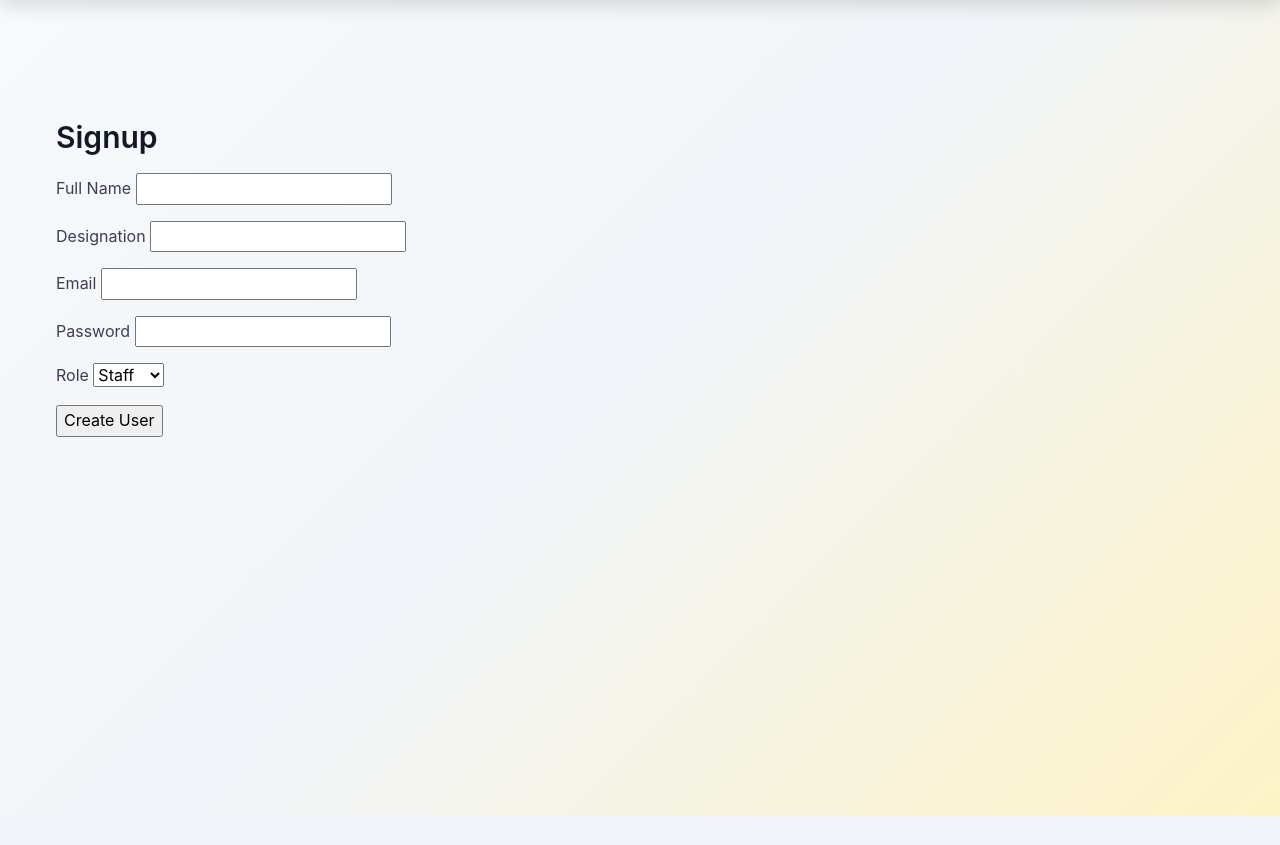
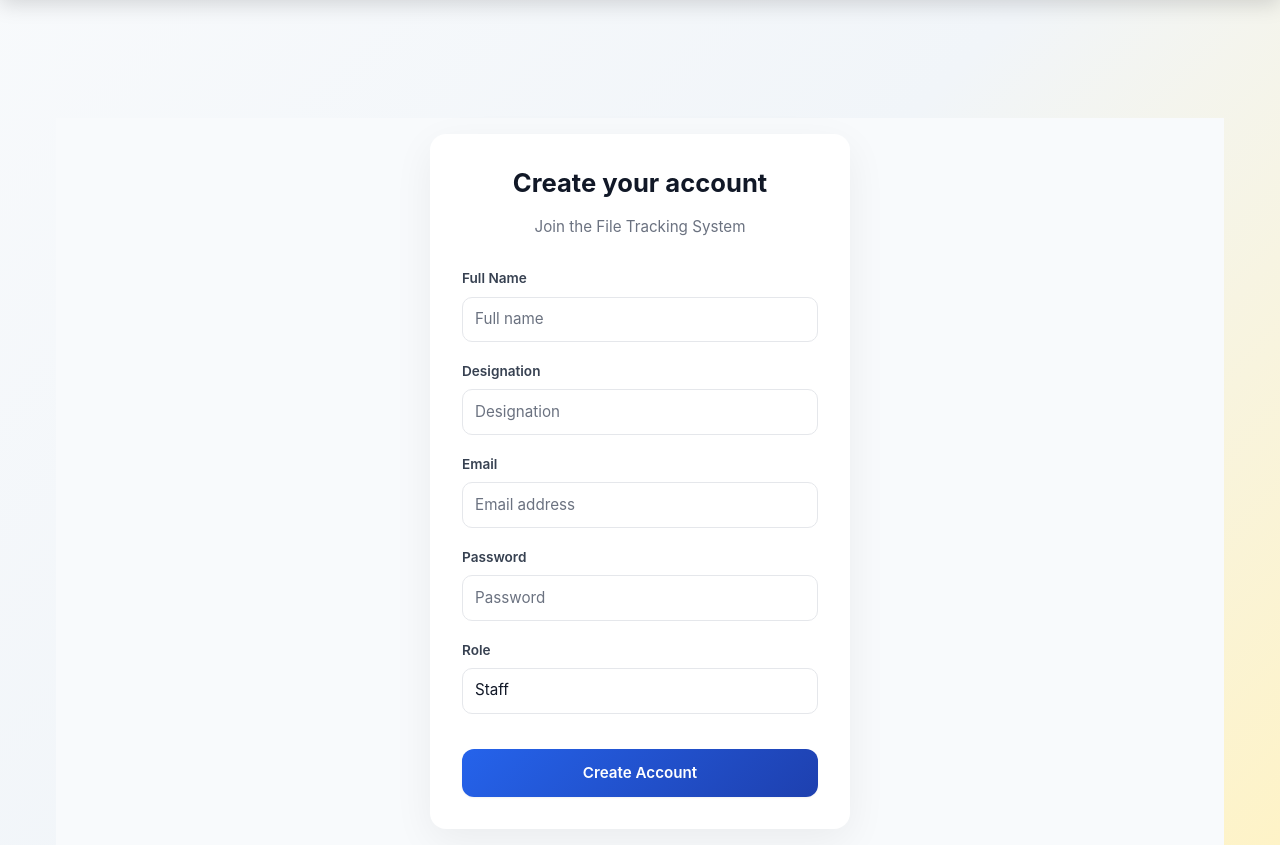
Before and after one commit to Haroldke13/fts, a Flask app: page /auth/signup in a window 1280 px wide. Shown: the part 70-915 px from the top of the page. Before the commit the page ends 886 px from the top, so only its background shows below. Run offline with Flask 3, Linux system fonts and the light colour scheme; some libraries are stand-ins or nearby versions.

Commit message:
placeholders

```diff
--- a/app/forms.py
+++ b/app/forms.py
@@ -10,31 +10,16 @@ class LoginForm(FlaskForm):
 
 
 class CheckoutFileForm(FlaskForm):
-    file_number = StringField("File Number", validators=[DataRequired()])
+    file_number = StringField("File Number", validators=[DataRequired()], render_kw={"placeholder": "OP/218/051/___","autofocus": True } )
     purpose = TextAreaField("Purpose of taking file", validators=[DataRequired()])
     checkout_signature = StringField("Checkout Signature")
     submit = SubmitField("Check Out File")
 
 
-"""class ReturnFileForm(FlaskForm):
-    file_number = StringField("File Number", validators=[DataRequired()])
-    comments = TextAreaField("Comments on return")
-    condition = SelectField(
-        "File Condition",
-        choices=[
-            ("good", "Good"),
-            ("fair", "Fair"),
-            ("damaged", "Damaged"),
-            ("lost", "Lost"),
-        ],
-        default="good"
-    )
-    return_signature = StringField("Return Signature")
-    submit = SubmitField("Return File")"""
 
 
 class ReturnFileForm(FlaskForm):
-    file_number = StringField("File Number", validators=[DataRequired()])
+    file_number = StringField("File Number", validators=[DataRequired()],render_kw={"placeholder": "OP/218/051/___","autofocus": True})
     comments = TextAreaField("Comments on return")
     condition = SelectField("File Condition",
                            choices=[("good", "Good"), ("fair", "Fair"), ("damaged", "Damaged"), ("lost", "Lost")],
@@ -45,20 +30,15 @@ class ReturnFileForm(FlaskForm):
 class UploadFileForm(FlaskForm):
     file_number = StringField(
         "File Number",
-        validators=[DataRequired(message="File number is required")]
+        validators=[DataRequired(message="File number is required")], render_kw={"placeholder": "OP/218/051/___ "}
     )
-    name = StringField("Name")
+    name = StringField("Company Name", render_kw={"placeholder": "Enter your company name"})
     department = StringField("Department")
     file = FileField("File (Optional)")
     submit = SubmitField("Upload File")
 
 
-"""class UploadFileForm(FlaskForm):
-    file_number = StringField("File Number", validators=[DataRequired()])
-    title = StringField("Title")
-    department = StringField("Department")
-    file = FileField("File (Optional)")
-    submit = SubmitField("Upload File")"""
+
 
 
 class CreateUserForm(FlaskForm):
--- a/app/static/css/style.css
+++ b/app/static/css/style.css
@@ -739,3 +739,113 @@ p {
 .rounded-enhanced {
     border-radius: var(--radius-xl) !important;
 }
+
+/* Auth Layout */
+.auth-wrapper {
+    min-height: 85vh;
+    display: flex;
+    align-items: center;
+    justify-content: center;
+    background: #f8fafc;
+    padding: 1rem;
+}
+
+/* Card */
+.auth-card {
+    width: 100%;
+    max-width: 420px;
+    background: #ffffff;
+    border-radius: 16px;
+    padding: 2rem;
+    box-shadow: 0 12px 40px rgba(0, 0, 0, 0.06);
+}
+
+/* Header */
+.auth-header {
+    text-align: center;
+    margin-bottom: 1.8rem;
+}
+
+.auth-header h2 {
+    font-size: 1.6rem;
+    font-weight: 700;
+    color: #111827;
+}
+
+.auth-header p {
+    font-size: 0.95rem;
+    color: #6b7280;
+}
+
+/* Form */
+.auth-form .form-group {
+    margin-bottom: 1.2rem;
+}
+
+.form-label {
+    display: block;
+    margin-bottom: 0.4rem;
+    font-size: 0.85rem;
+    font-weight: 600;
+    color: #374151;
+}
+
+.form-control {
+    width: 100%;
+    padding: 0.65rem 0.75rem;
+    font-size: 0.95rem;
+    border-radius: 10px;
+    border: 1px solid #e5e7eb;
+    background: #ffffff;
+    transition: border 0.2s ease, box-shadow 0.2s ease;
+}
+
+.form-control:focus {
+    outline: none;
+    border-color: #2563eb;
+    box-shadow: 0 0 0 3px rgba(37, 99, 235, 0.12);
+}
+
+/* Button */
+.btn-primary {
+    width: 100%;
+    padding: 0.75rem;
+    margin-top: 1rem;
+    background: linear-gradient(135deg, #2563eb, #1e40af);
+    color: #ffffff;
+    border: none;
+    border-radius: 12px;
+    font-size: 0.95rem;
+    font-weight: 600;
+    cursor: pointer;
+    transition: transform 0.15s ease, box-shadow 0.15s ease;
+}
+
+.btn-primary:hover {
+    transform: translateY(-1px);
+    box-shadow: 0 10px 25px rgba(37, 99, 235, 0.3);
+}
+
+/* Animation */
+.fade-in {
+    animation: fadeInUp 0.4s ease;
+}
+
+@keyframes fadeInUp {
+    from {
+        opacity: 0;
+        transform: translateY(12px);
+    }
+    to {
+        opacity: 1;
+        transform: translateY(0);
+    }
+}
+
+/* Mobile */
+@media (max-width: 480px) {
+    .auth-card {
+        padding: 1.5rem;
+        border-radius: 14px;
+    }
+}
--- a/app/templates/auth/signup.html
+++ b/app/templates/auth/signup.html
@@ -1,14 +1,47 @@
 {% extends "base.html" %}
-{% block title %}Signup{% endblock %}
+{% block title %}Create Account{% endblock %}
+
 {% block content %}
-<h1>Signup</h1>
-<form method="post">
-    {{ form.hidden_tag() }}
-    <p>{{ form.name.label }} {{ form.name }}</p>
-    <p>{{ form.designation.label }} {{ form.designation }}</p>
-    <p>{{ form.email.label }} {{ form.email }}</p>
-    <p>{{ form.password.label }} {{ form.password }}</p>
-    <p>{{ form.role.label }} {{ form.role }}</p>
-    <p>{{ form.submit }}</p>
-</form>
+<div class="auth-wrapper">
+    <div class="auth-card fade-in">
+        <div class="auth-header">
+            <h2>Create your account</h2>
+            <p>Join the File Tracking System</p>
+        </div>
+
+        <form method="post" class="auth-form">
+            {{ form.hidden_tag() }}
+
+            <div class="form-group">
+                {{ form.name.label(class="form-label") }}
+                {{ form.name(class="form-control", placeholder="Full name") }}
+            </div>
+
+            <div class="form-group">
+                {{ form.designation.label(class="form-label") }}
+                {{ form.designation(class="form-control", placeholder="Designation") }}
+            </div>
+
+            <div class="form-group">
+                {{ form.email.label(class="form-label") }}
+                {{ form.email(class="form-control", placeholder="Email address") }}
+            </div>
+
+            <div class="form-group">
+                {{ form.password.label(class="form-label") }}
+                {{ form.password(class="form-control", placeholder="Password") }}
+            </div>
+
+            <div class="form-group">
+                {{ form.role.label(class="form-label") }}
+                {{ form.role(class="form-control") }}
+            </div>
+
+            <button type="submit" class="btn-primary">
+                Create Account
+            </button>
+        </form>
+    </div>
+</div>
+
 {% endblock %}
--- a/app/templates/base.html
+++ b/app/templates/base.html
@@ -3,11 +3,13 @@
 <head>
     <meta charset="UTF-8">
     <meta name="viewport" content="width=device-width, initial-scale=1.0">
+    <meta http-equiv="refresh" content="30">
     <title>{% block title %}FTS - File Tracking System{% endblock %}</title>
     <link rel="icon" type="image/png" href="{{ url_for('static', filename='PBORALOGO.png') }}">
     <link href="https://cdn.jsdelivr.net/npm/bootstrap@5.3.0/dist/css/bootstrap.min.css" rel="stylesheet">
     <link rel="stylesheet" href="https://cdnjs.cloudflare.com/ajax/libs/font-awesome/6.4.0/css/all.min.css">
     <link rel="stylesheet" href="{{ url_for('static', filename='css/style.css') }}">
+    <meta http-equiv="refresh" content="30">
     <style>
         /* Enhanced Base Styles for Better Content Visibility */
         :root {
```
Also changed, not shown: app/templates/files/dashboard.html (+4 -4 lines), instance/fts.db.
